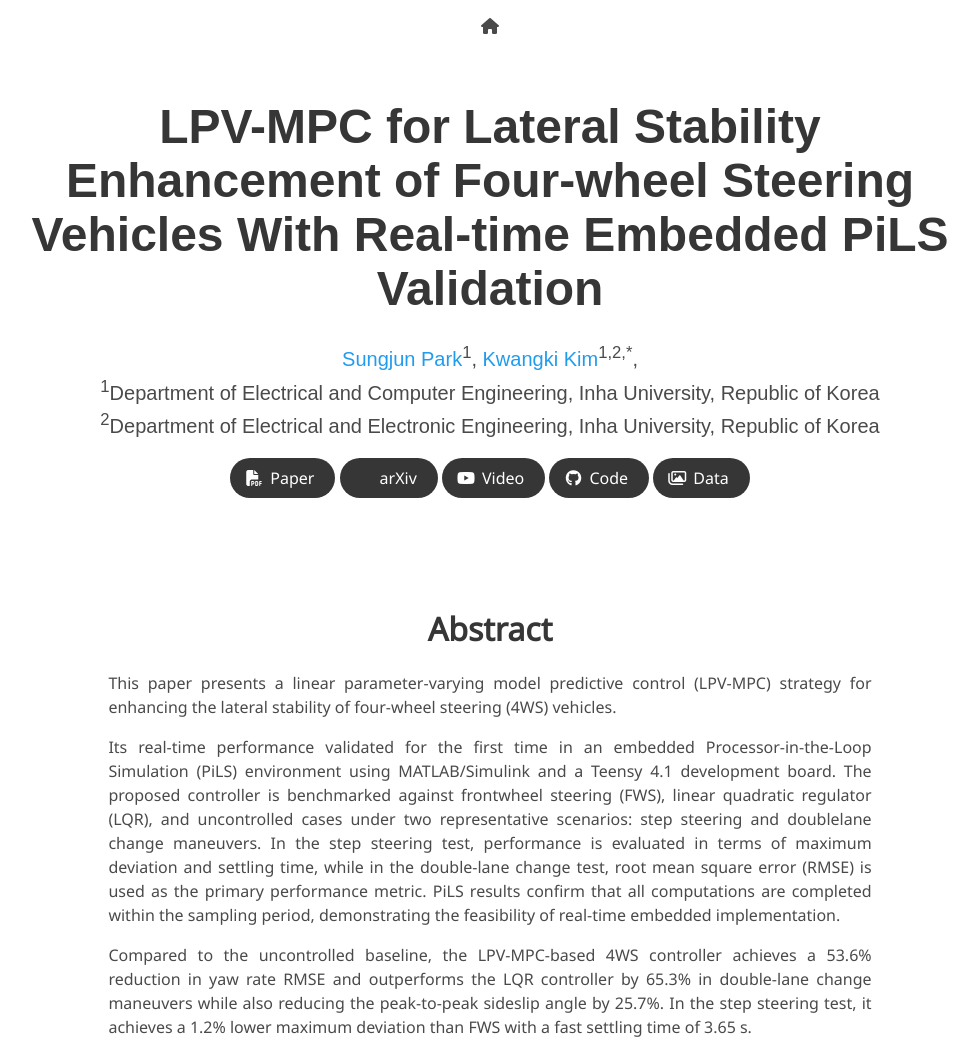
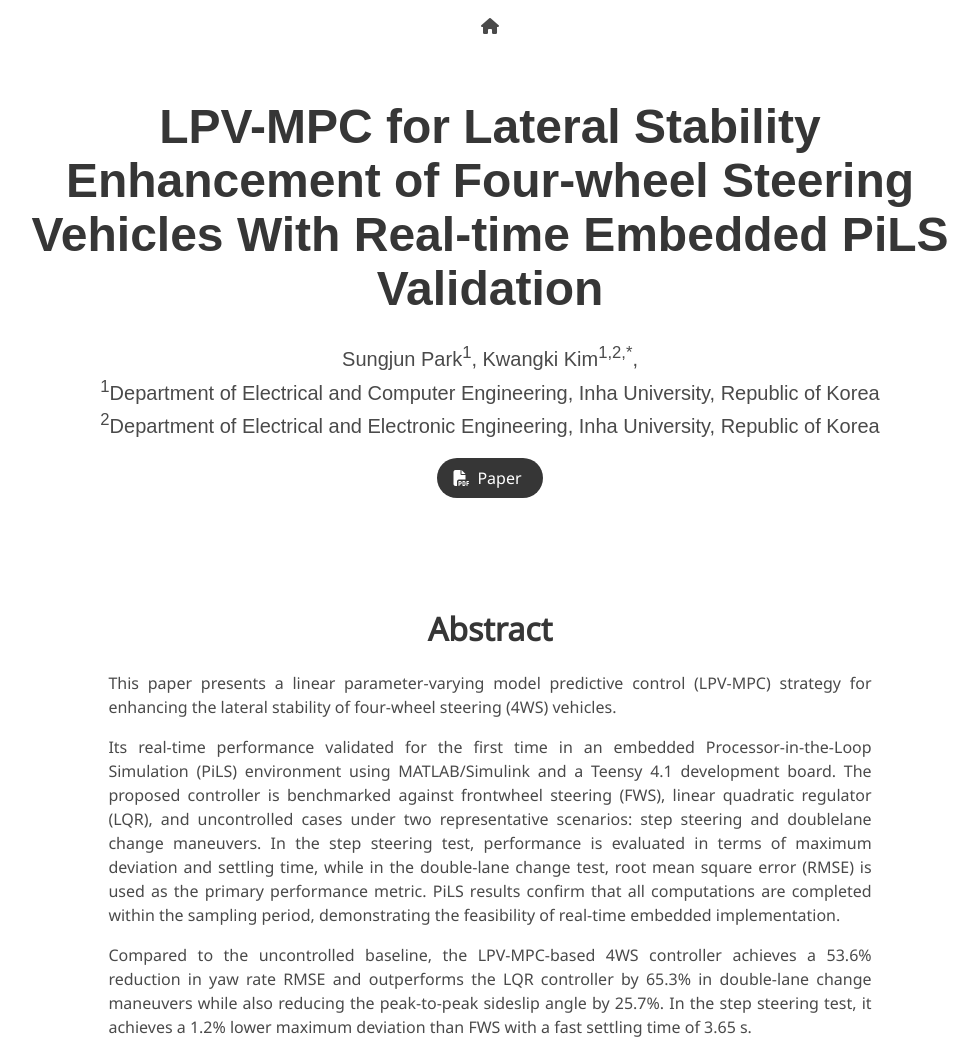
Before and after one commit to sungjun66/researchpaper, a plain HTML site: page index.html in a window 1280 px wide. Shown: the top 1054 px of the page, without its empty margins (150-1128 px from the left). Drawn offline with nearby package versions, Linux system fonts and the light colour scheme; some icons are missing; a web font is replaced by a local one.

```diff
--- a/index.html
+++ b/index.html
@@ -32,7 +32,7 @@
   <link rel="stylesheet"
         href="https://cdn.jsdelivr.net/gh/jpswalsh/academicons@1/css/academicons.min.css">
   <link rel="stylesheet" href="./static/css/index.css">
-  <link rel="icon" href="./static/images/favicon.svg">
+  <link rel="icon" href="./static/images/cora_symbol.svg">
 
   <script src="https://ajax.googleapis.com/ajax/libs/jquery/3.5.1/jquery.min.js"></script>
   <script defer src="./static/js/fontawesome.all.min.js"></script>
@@ -109,12 +109,12 @@
       <div class="columns is-centered">
         <div class="column has-text-centered">
           <h1 class="title is-1 publication-title">LPV-MPC for Lateral Stability Enhancement of Four-wheel Steering Vehicles With Real-time Embedded PiLS Validation</h1>
+
           <div class="is-size-5 publication-authors">
             <span class="author-block">
-              <a href="https://keunhong.com">Sungjun Park</a><sup>1</sup>,</span>
+              Sungjun Park<sup>1</sup>,</span>
             <span class="author-block">
-              <a href="https://utkarshsinha.com">Kwangki Kim</a><sup>1,2,*</sup>,</span>
-            </span>
+              Kwangki Kim<sup>1,2,*</sup>,</span>
           </div>
 
           <div class="is-size-5 publication-authors">
@@ -124,9 +124,8 @@
 
           <div class="column has-text-centered">
             <div class="publication-links">
-              <!-- PDF Link. -->
               <span class="link-block">
-                <a href="https://arxiv.org/pdf/2011.12948"
+                <a href="https://www.dbpia.co.kr/pdf/pdfView.do?nodeId=NODE12485779&width=1412"
                    class="external-link button is-normal is-rounded is-dark">
                   <span class="icon">
                       <i class="fas fa-file-pdf"></i>
@@ -134,44 +133,6 @@
                   <span>Paper</span>
                 </a>
               </span>
-              <span class="link-block">
-                <a href="https://arxiv.org/abs/2011.12948"
-                   class="external-link button is-normal is-rounded is-dark">
-                  <span class="icon">
-                      <i class="ai ai-arxiv"></i>
-                  </span>
-                  <span>arXiv</span>
-                </a>
-              </span>
-              <!-- Video Link. -->
-              <span class="link-block">
-                <a href="https://www.youtube.com/watch?v=MrKrnHhk8IA"
-                   class="external-link button is-normal is-rounded is-dark">
-                  <span class="icon">
-                      <i class="fab fa-youtube"></i>
-                  </span>
-                  <span>Video</span>
-                </a>
-              </span>
-              <!-- Code Link. -->
-              <span class="link-block">
-                <a href="https://github.com/google/nerfies"
-                   class="external-link button is-normal is-rounded is-dark">
-                  <span class="icon">
-                      <i class="fab fa-github"></i>
-                  </span>
-                  <span>Code</span>
-                  </a>
-              </span>
-              <!-- Dataset Link. -->
-              <span class="link-block">
-                <a href="https://github.com/google/nerfies/releases/tag/0.1"
-                   class="external-link button is-normal is-rounded is-dark">
-                  <span class="icon">
-                      <i class="far fa-images"></i>
-                  </span>
-                  <span>Data</span>
-                  </a>
             </div>
 
           </div>
```
Also changed, not shown: static/images/cora_symbol.svg (added).
